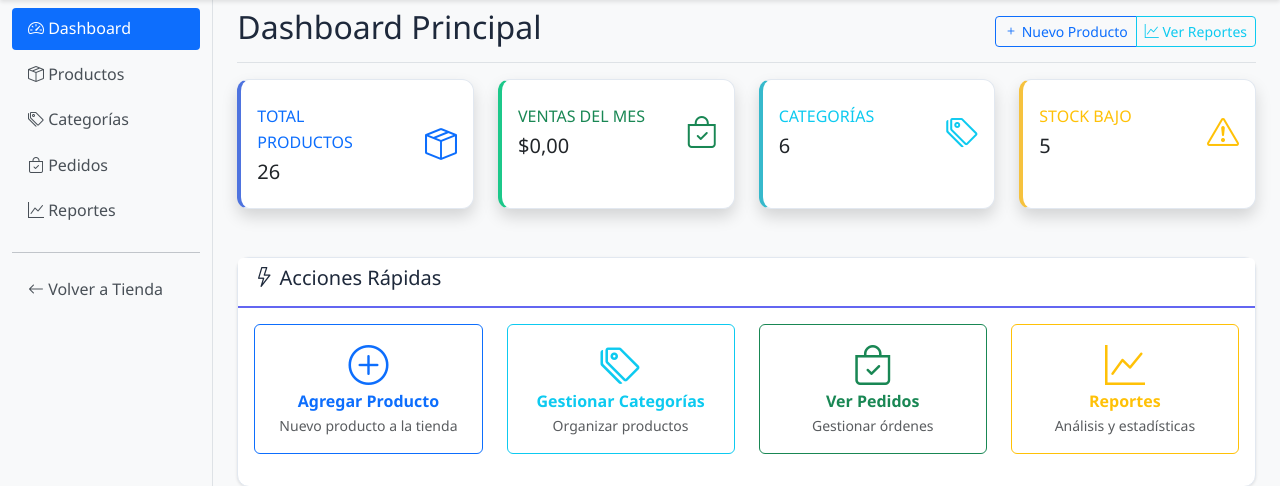
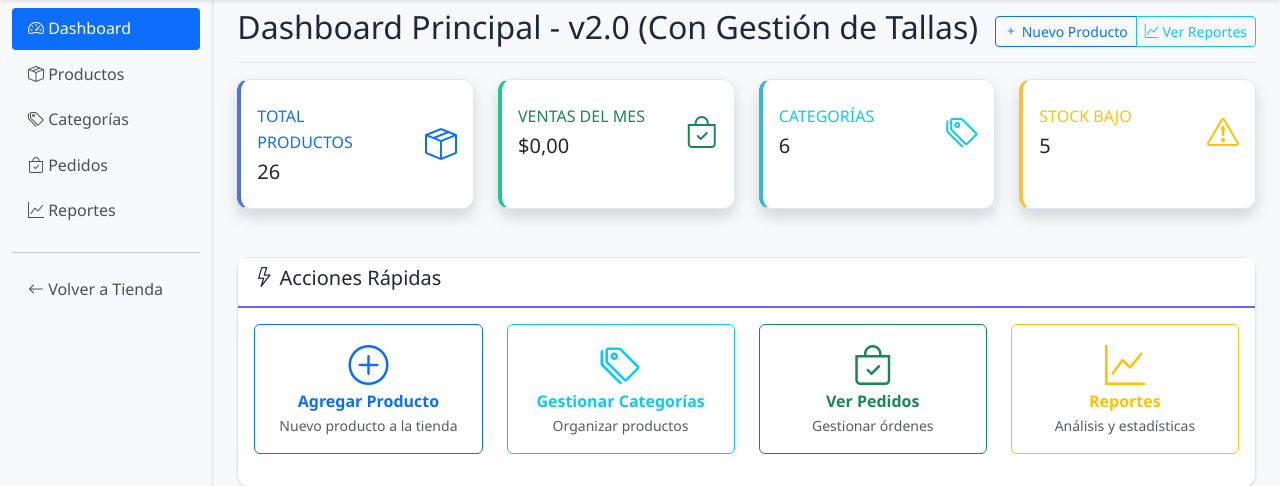
Before and after one commit to nicolas61v/styleyoung_project, a Django app: page /es/admin-panel/ in a window 1280 px wide. Shown: the part 64-550 px from the top of the page. Run offline with Django 5.2, Linux system fonts and the light colour scheme; a user stored in the database is signed in; data comes from the database, SQL or seed files in the repository; data that the repository does not hold is empty.

Commit message:
Test: Update dashboard version to v2.0 with size management
This is a test commit to verify data persistence on deployment.
If superadmin is still there after deployment, the fix works!

🤖 Generated with Claude Code

Co-Authored-By: Claude <noreply@anthropic.com>

```diff
--- a/templates/admin/dashboard.html
+++ b/templates/admin/dashboard.html
@@ -1,6 +1,6 @@
 {% extends 'admin/base_admin.html' %}
 
-{% block page_title %}Dashboard Principal{% endblock %}
+{% block page_title %}Dashboard Principal - v2.0 (Con Gestión de Tallas){% endblock %}
 
 {% block page_actions %}
 <div class="btn-group" role="group">
```
